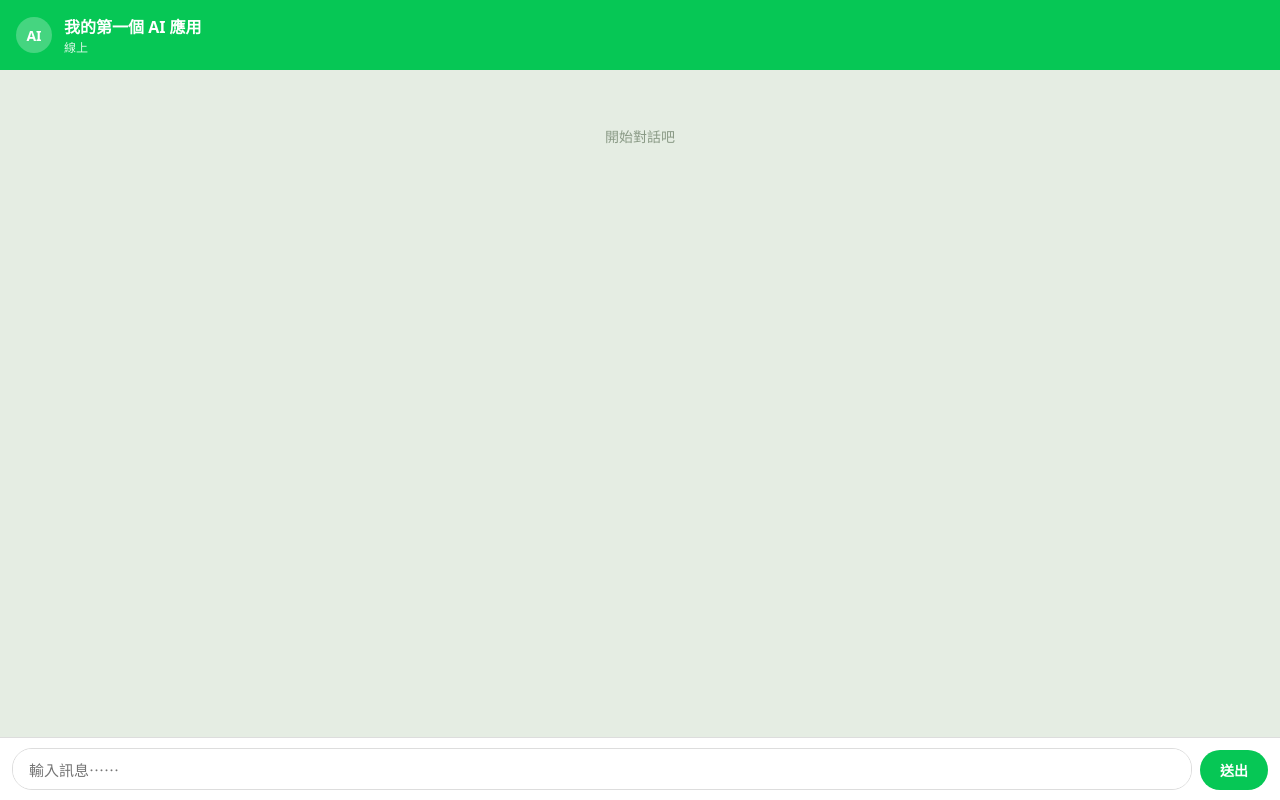
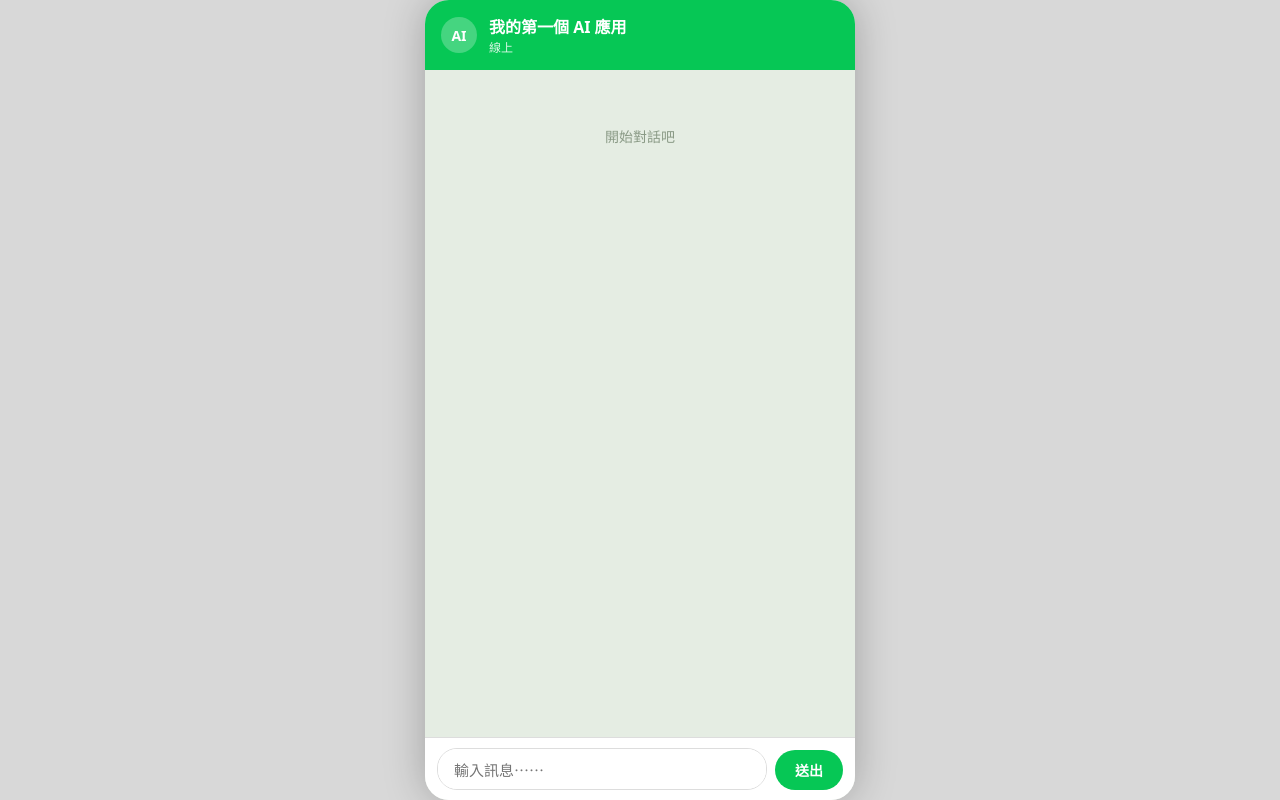
Before and after one commit to aaron20010920/unext-ai-dev-workshop, a Next.js app in the folder starter-kit/: page / in a window 1280 px wide. Built offline with nearby package versions, Linux system fonts and the light colour scheme.

Commit message:
Update page.jsx

```diff
--- a/starter-kit/app/page.jsx
+++ b/starter-kit/app/page.jsx
@@ -1,22 +1,18 @@
 'use client';
 
-// 這是你的網站首頁 —— 現在改成 LINE 風格的多輪聊天介面
-//
-// 跟之前「一次問答」的差別：現在會記住整個對話紀錄（messages 陣列），
-// 每次送出都把整段歷史一起送給 AI，所以你可以一直追問下去
+// 這是你的網站首頁 —— LINE 風格的多輪聊天介面
+// 這一版加了「手機外框」：電腦上看起來像手機置中，手機上自然就是滿版
 
 import { useState, useRef, useEffect } from 'react';
 
-// 👇 改這兩行就換了一個應用
 const APP_TITLE = '我的第一個 AI 應用';
 const PLACEHOLDER = '輸入訊息⋯⋯';
 
-// LINE 風格配色
 const LINE_GREEN = '#06C755';
 const BG = '#e5ede3';
 
 export default function Home() {
-  const [messages, setMessages] = useState([]); // [{ role: 'user' | 'assistant', content: string }]
+  const [messages, setMessages] = useState([]);
   const [input, setInput] = useState('');
   const [loading, setLoading] = useState(false);
   const [error, setError] = useState('');
@@ -57,7 +53,10 @@ export default function Home() {
   }
 
   return (
-    <div style={S.page}>
+    // 👇 外層灰底：讓手機框在電腦上有「桌面背景」的感覺
+    <div style={S.outer}>
+      {/* 👇 手機外框：固定寬度、置中、圓角、陰影 —— 手機瀏覽時會自動變滿版 */}
+      <div style={S.phone}>
         <header style={S.header}>
           <div style={S.headerAvatar}>AI</div>
           <div>
@@ -67,9 +66,7 @@ export default function Home() {
         </header>
 
         <main style={S.chatArea}>
-        {messages.length === 0 && (
-          <div style={S.emptyHint}>開始對話吧</div>
-        )}
+          {messages.length === 0 && <div style={S.emptyHint}>開始對話吧</div>}
 
           {messages.map((m, i) => (
             <div
@@ -127,6 +124,7 @@ export default function Home() {
             送出
           </button>
         </form>
+      </div>
 
       <style>{`
         @keyframes bounce {
@@ -139,12 +137,27 @@ export default function Home() {
 }
 
 const S = {
-  page: {
+  // 外層：滿版灰底，讓手機框置中
+  outer: {
+    display: 'flex',
+    justifyContent: 'center',
+    alignItems: 'center',
+    height: '100dvh',
+    background: '#d8d8d8',
+    fontFamily: 'system-ui, -apple-system, "Noto Sans TC", sans-serif',
+  },
+  // 手機外框：電腦上固定寬度＋圓角＋陰影；手機上（螢幕本身就窄）自動滿版
+  phone: {
     display: 'flex',
     flexDirection: 'column',
+    width: '100%',
+    maxWidth: 430,
     height: '100dvh',
+    maxHeight: 900,
     background: BG,
-    fontFamily: 'system-ui, -apple-system, "Noto Sans TC", sans-serif',
+    boxShadow: '0 0 40px rgba(0,0,0,0.25)',
+    borderRadius: 24,
+    overflow: 'hidden',
   },
   header: {
     display: 'flex',
@@ -176,12 +189,7 @@ const S = {
     flexDirection: 'column',
     gap: 8,
   },
-  emptyHint: {
-    textAlign: 'center',
-    color: '#8a9a86',
-    marginTop: 40,
-    fontSize: 14,
-  },
+  emptyHint: { textAlign: 'center', color: '#8a9a86', marginTop: 40, fontSize: 14 },
   bubbleRow: { display: 'flex' },
   bubble: {
     maxWidth: '75%',
```
Lines whose indentation alone changed are shown as unchanged.
